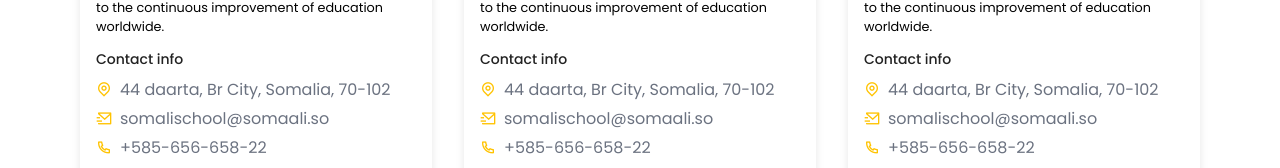
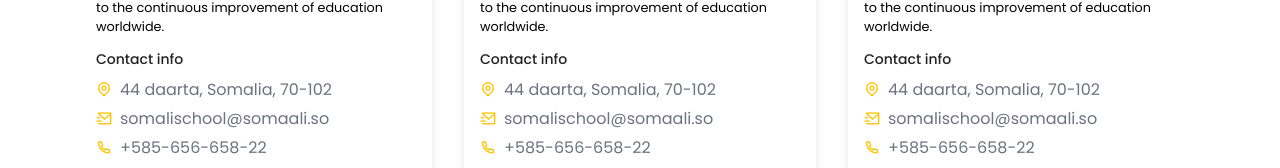
Before and after one commit to Amesasolutions/School-website, a React (Vite) app: page /Our-Schools in a window 1280 px wide. Shown: the part 891-1059 px from the top of the page. Built offline with nearby package versions, Linux system fonts and the light colour scheme.

Commit message:
ourschools

```diff
--- a/src/components/OurSchoolsContent/Contents.jsx
+++ b/src/components/OurSchoolsContent/Contents.jsx
@@ -17,7 +17,7 @@ function Contents() {
         </p>
         {/* ======== title end ======== */}
         {/* ======== boxs start ======== */}
-        <div className="flex flex-wrap items-center justify-center gap-8 mt-12">
+        <div className="flex flex-wrap items-center justify-center gap-8 mt-12 overflow-hidden">
 
           <div
           data-aos="fade-right"
@@ -40,7 +40,7 @@ function Contents() {
             <div className="flex flex-col gap-2 px-4 pb-5">
             <h1 className='text-txtColor text-sm font-medium'>Contact info</h1>
             <div className='flex flex-col gap-1 '>
-              <p className='text-secondaryColor '><i class="ri-map-pin-line"><span className='text-gray-500 ml-2 '>44 daarta,  Br City, Somalia, 70-102</span> </i></p>
+              <p className='text-secondaryColor '><i class="ri-map-pin-line"><span className='text-gray-500 ml-2 '>44 daarta, Somalia, 70-102</span> </i></p>
               <p className='text-secondaryColor '><i class="ri-mail-send-line"><span className='text-gray-500 ml-2 '>somalischool@somaali.so</span></i></p>
               <p className='text-secondaryColor '><i class="ri-phone-line"><span className='text-gray-500 ml-2 '>+585-656-658-22</span></i></p>
             </div>
@@ -68,7 +68,7 @@ function Contents() {
             <div className="flex flex-col gap-2 px-4 pb-5">
             <h1 className='text-txtColor text-sm font-medium'>Contact info</h1>
             <div className='flex flex-col gap-1 '>
-              <p className='text-secondaryColor '><i class="ri-map-pin-line"><span className='text-gray-500 ml-2 '>44 daarta,  Br City, Somalia, 70-102</span> </i></p>
+              <p className='text-secondaryColor '><i class="ri-map-pin-line"><span className='text-gray-500 ml-2 '>44 daarta, Somalia, 70-102</span> </i></p>
               <p className='text-secondaryColor '><i class="ri-mail-send-line"><span className='text-gray-500 ml-2 '>somalischool@somaali.so</span></i></p>
               <p className='text-secondaryColor '><i class="ri-phone-line"><span className='text-gray-500 ml-2 '>+585-656-658-22</span></i></p>
             </div>
@@ -96,7 +96,7 @@ function Contents() {
             <div className="flex flex-col gap-2 px-4 pb-5">
             <h1 className='text-txtColor text-sm font-medium'>Contact info</h1>
             <div className='flex flex-col gap-1 '>
-              <p className='text-secondaryColor '><i class="ri-map-pin-line"><span className='text-gray-500 ml-2 '>44 daarta,  Br City, Somalia, 70-102</span> </i></p>
+              <p className='text-secondaryColor '><i class="ri-map-pin-line"><span className='text-gray-500 ml-2 '>44 daarta, Somalia, 70-102</span> </i></p>
               <p className='text-secondaryColor '><i class="ri-mail-send-line"><span className='text-gray-500 ml-2 '>somalischool@somaali.so</span></i></p>
               <p className='text-secondaryColor '><i class="ri-phone-line"><span className='text-gray-500 ml-2 '>+585-656-658-22</span></i></p>
             </div>
```
